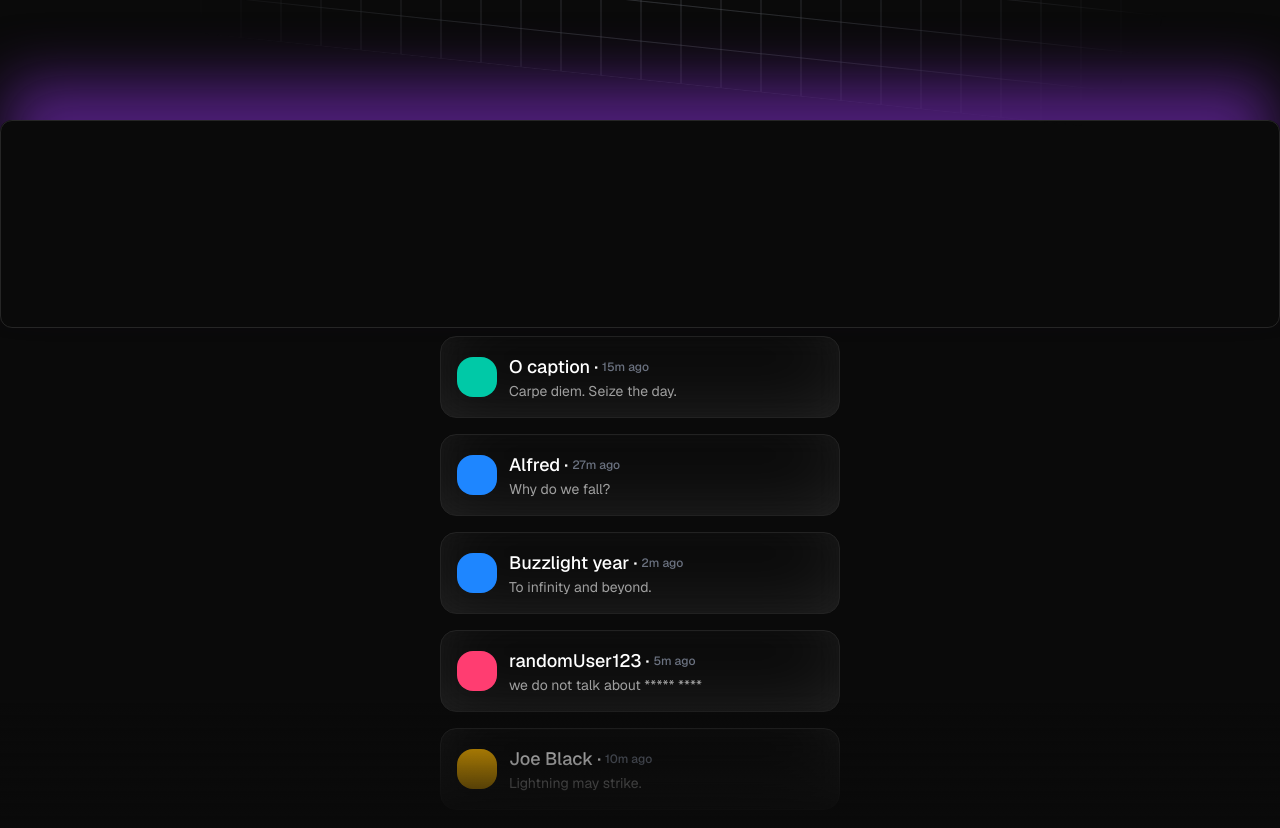
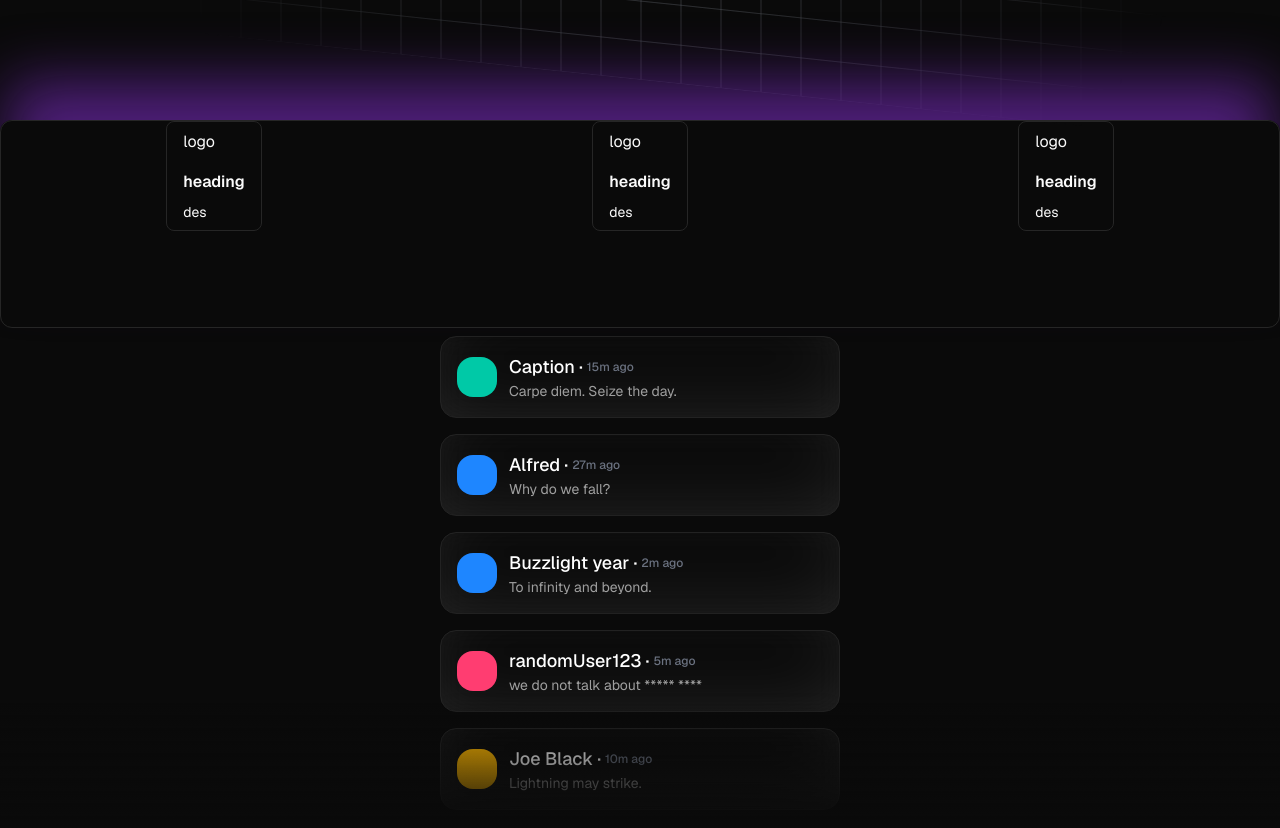
Before and after one commit to Nazam-Kalsi/anonymous-feedbacks, a Next.js app: page / in a window 1280 px wide. Shown: the part 680-1508 px from the top of the page. Built offline with nearby package versions, Linux system fonts and the light colour scheme.

Commit message:
add card component

```diff
--- a/src/app/page.tsx
+++ b/src/app/page.tsx
@@ -6,6 +6,8 @@ import { AnimatedList } from "@/components/magicui/animated-list";
 import { cn } from "@/lib/utils";
 import {msgData} from '@/data/msgData';
 import { InteractiveGridPattern } from "@/components/magicui/interactive-grid-pattern";
+import { array } from "zod";
+import Card from "@/components/customComponents/card";
 
 interface Item {
   name: string;
@@ -81,7 +83,16 @@ export default function Home() {
     </div>
       </main>
       <section className="relative z-[51] border rounded-xl h-52 shadow-[0px_-47px_58px_-9px_rgba(147,_51,_234,_0.5)]">
+        <div className="flex justify-around items-center">
 
+        {
+          [1,2,3].map(()=>{
+            return(
+              <Card />
+            )
+          })
+        }
+        </div>
       </section>
       <section className={cn(
         "relative flex h-[500px] w-full flex-col overflow-hidden p-2 px-8"
--- /dev/null
+++ b/src/components/customComponents/card.tsx
@@ -0,0 +1,23 @@
+import React from 'react'
+
+type Props = {
+    heading?:string;
+    description?:string;
+    logo?:any;
+}
+
+const Card = ({heading='heading',description='des',logo='logo'}: Props) => {
+  return (
+    <div className='flex flex-col border justify-center items-start gap-4 group rounded-lg px-4 py-2'>
+        <div className='group-hover:scale-[1.2]'>
+        {logo}
+        </div>
+        <div className='space-y-2'>
+            <p className='font-semibold group-hover:text-violet-600'>{heading}</p>
+            <p className='text-sm group-hover:text-violet-600'>{description}</p>
+        </div>
+    </div>
+  )
+}
+
+export default Card
--- a/src/data/msgData.js
+++ b/src/data/msgData.js
@@ -1,6 +1,6 @@
 export const msgData = [
     {
-      name: "O caption",
+      name: "Caption",
       description: "Carpe diem. Seize the day.",
       time: "15m ago",
       color: "#00C9A7",
```
